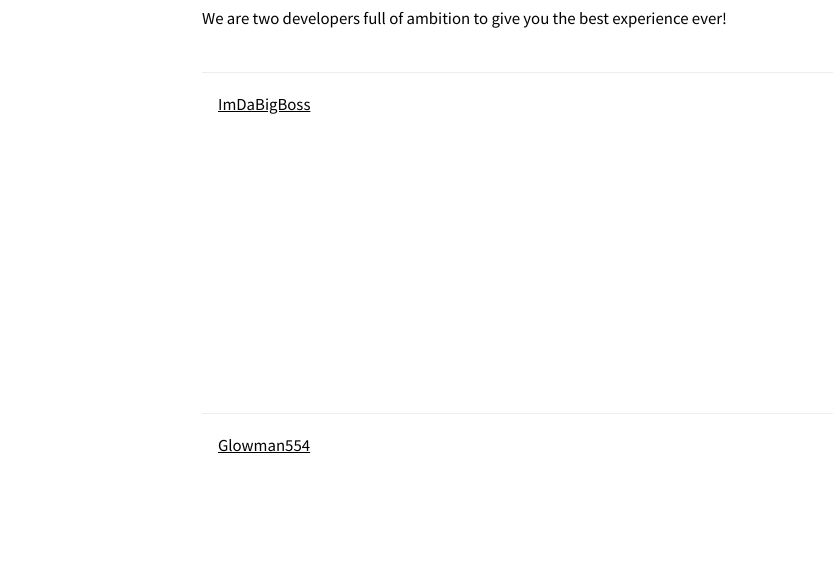
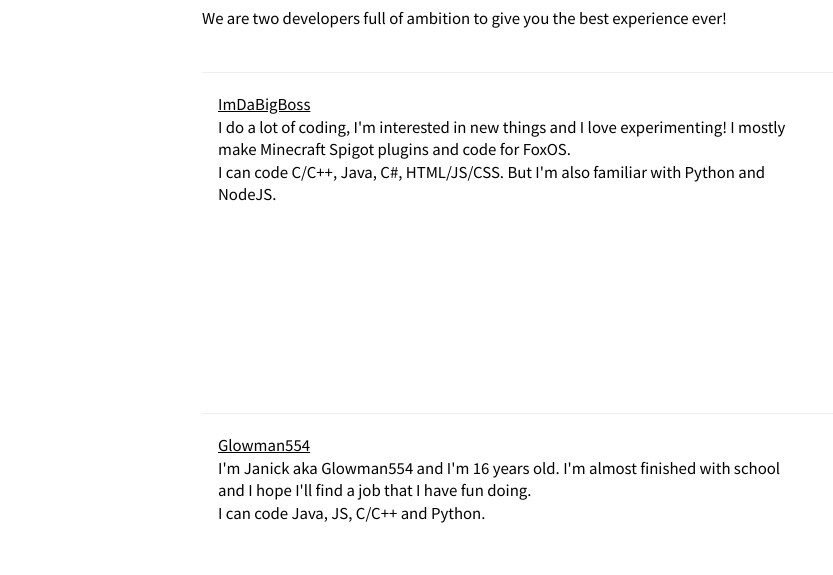
Before and after one commit to TheUltimateFoxOS/theultimatefoxos.github.io, a plain HTML site: page about/index.html in a window 1280 px wide. Shown: the part 373-948 px from the top of the page, 0-833 px from the left. Drawn offline with Linux system fonts and the light colour scheme; grey boxes are pictures that could not be loaded.

Commit message:
Added bios

```diff
--- a/about/index.html
+++ b/about/index.html
@@ -33,6 +33,8 @@
         </div>
         <div class="w3-rest w3-container">
           <a href="https://github.com/ImDaBigBoss">ImDaBigBoss</a><br />
+          I do a lot of coding, I'm interested in new things and I love experimenting! I mostly make Minecraft Spigot plugins and code for FoxOS.<br />
+          I can code C/C++, Java, C#, HTML/JS/CSS. But I'm also familiar with Python and NodeJS.
         </div>
       </div>
       <hr>
@@ -42,6 +44,8 @@
         </div>
         <div class="w3-rest w3-container">
           <a href="https://github.com/Glowman554">Glowman554</a><br />
+          I'm Janick aka Glowman554 and I'm 16 years old. I'm almost finished with school and I hope I'll find a job that I have fun doing.<br />
+          I can code Java, JS, C/C++ and Python.
         </div>
       </div>
     </div>
```
